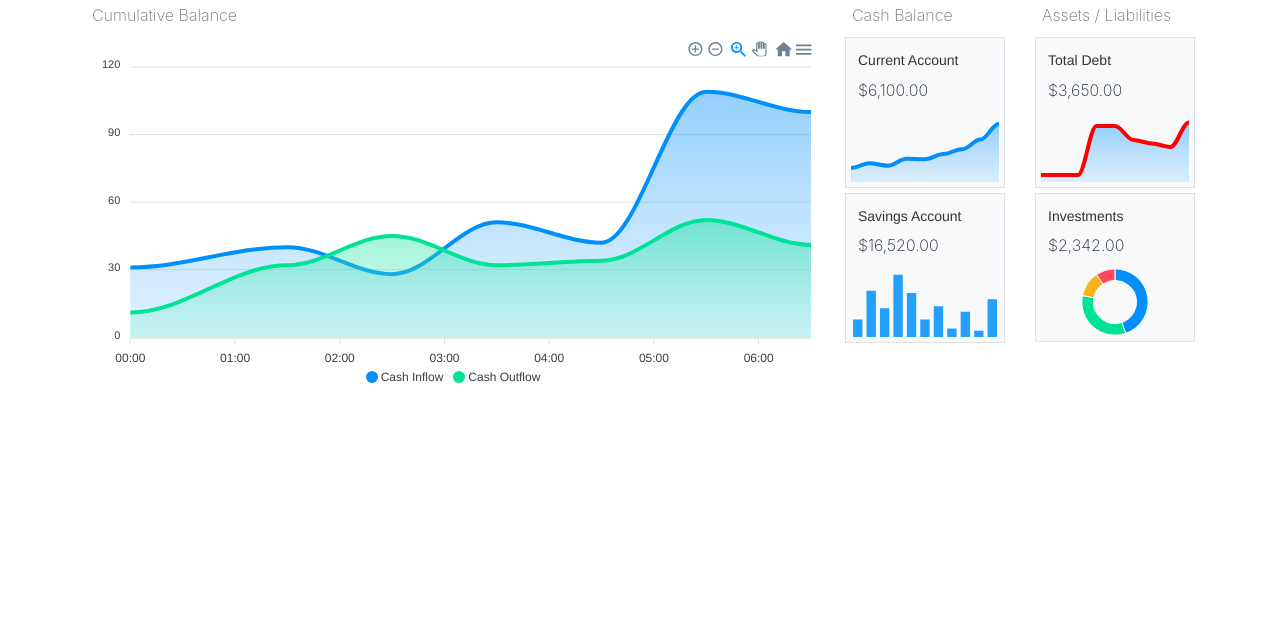
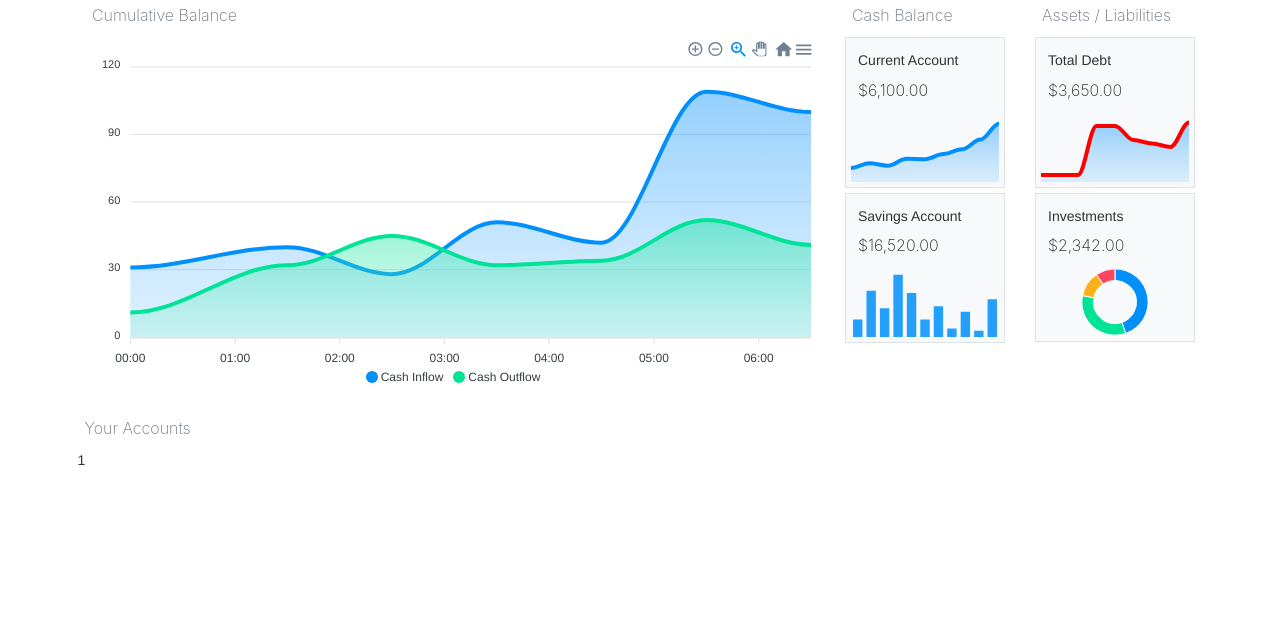
Before and after one commit to mjjohnson94/wireless, a Flask app: template Doji/templates/userHome.html in a window 1280 px wide. Shown: the part 179-800 px from the top of the page. Run offline with Flask 3, Linux system fonts and the light colour scheme; the template is opened without the code that fills it, so the values that code supplies are empty; some libraries are stand-ins or nearby versions.

Commit message:
Add files via upload

```diff
--- a/Doji/templates/userHome.html
+++ b/Doji/templates/userHome.html
@@ -270,25 +270,44 @@ var options = {
       </div>
 
 
+      <div class="row">
+        <div class="col-lg-6">
+          <p class="text-muted mt-4">Your Accounts</p>
+
+          <div id="carouselExampleControls" class="carousel slide" data-ride="carousel">
+            <div class="carousel-inner">
+              <div class="carousel-item active">1
+
+              </div>
+              <div class="carousel-item">2
+
+              </div>
+              <div class="carousel-item">3
+
+              </div>
+            </div>
+            <a class="carousel-control-prev" href="#carouselExampleControls" role="button" data-slide="prev">
+              <span class="carousel-control-prev-icon" aria-hidden="true"></span>
+              <span class="sr-only">Previous</span>
+            </a>
+            <a class="carousel-control-next" href="#carouselExampleControls" role="button" data-slide="next">
+              <span class="carousel-control-next-icon" aria-hidden="true"></span>
+              <span class="sr-only">Next</span>
+            </a>
+          </div>
 
 
+
+        </div>
 
 
     </div>
   </div>
-
-</div>
-
-</div>
-
-
-
-
 </div>
 </div>
 </div>
-
-
+</div>
+</div>
 
 
 </body>
```
